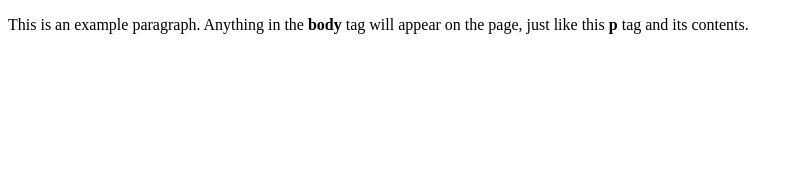
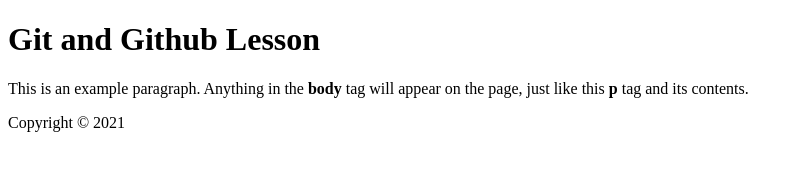
Before and after one commit to turola/practice, a plain HTML site: page index.html in a window 1280 px wide. Shown: the whole page, without its empty margins (0-803 px from the left). Drawn offline with Linux system fonts and the light colour scheme.

Commit message:
some changes

```diff
--- a/index.html
+++ b/index.html
@@ -4,6 +4,12 @@
     <title>This is the title of the webpage!</title>
   </head>
   <body>
+    <header>
+      <h1>Git and Github Lesson</h1>
+    </header>
     <p>This is an example paragraph. Anything in the <strong>body</strong> tag will appear on the page, just like this <strong>p</strong> tag and its contents.</p>
+<footer>
+  Copyright &copy; 2021
+</footer>
   </body>
 </html>
```
Also changed, not shown: secrets.txt (added), 1 other file.
